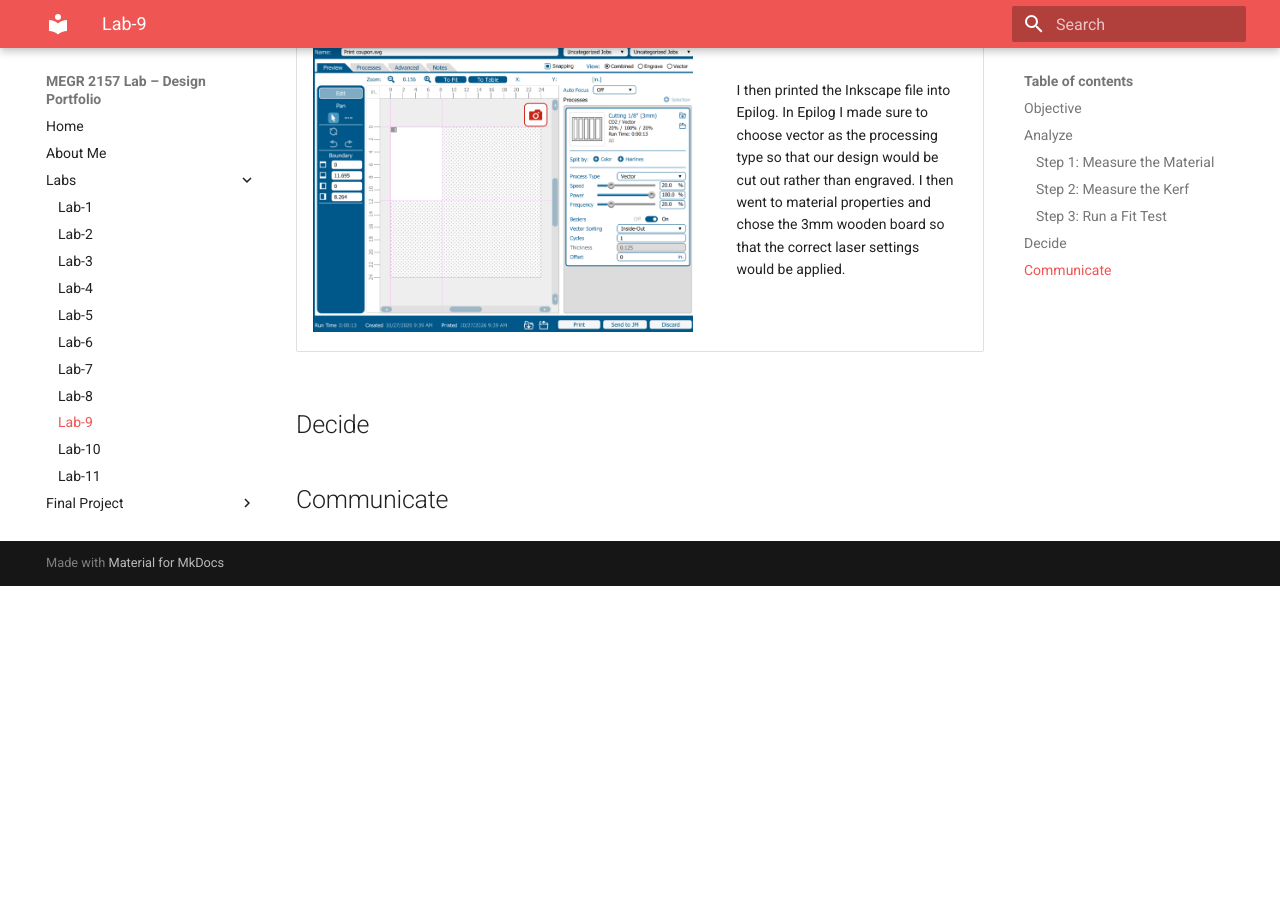
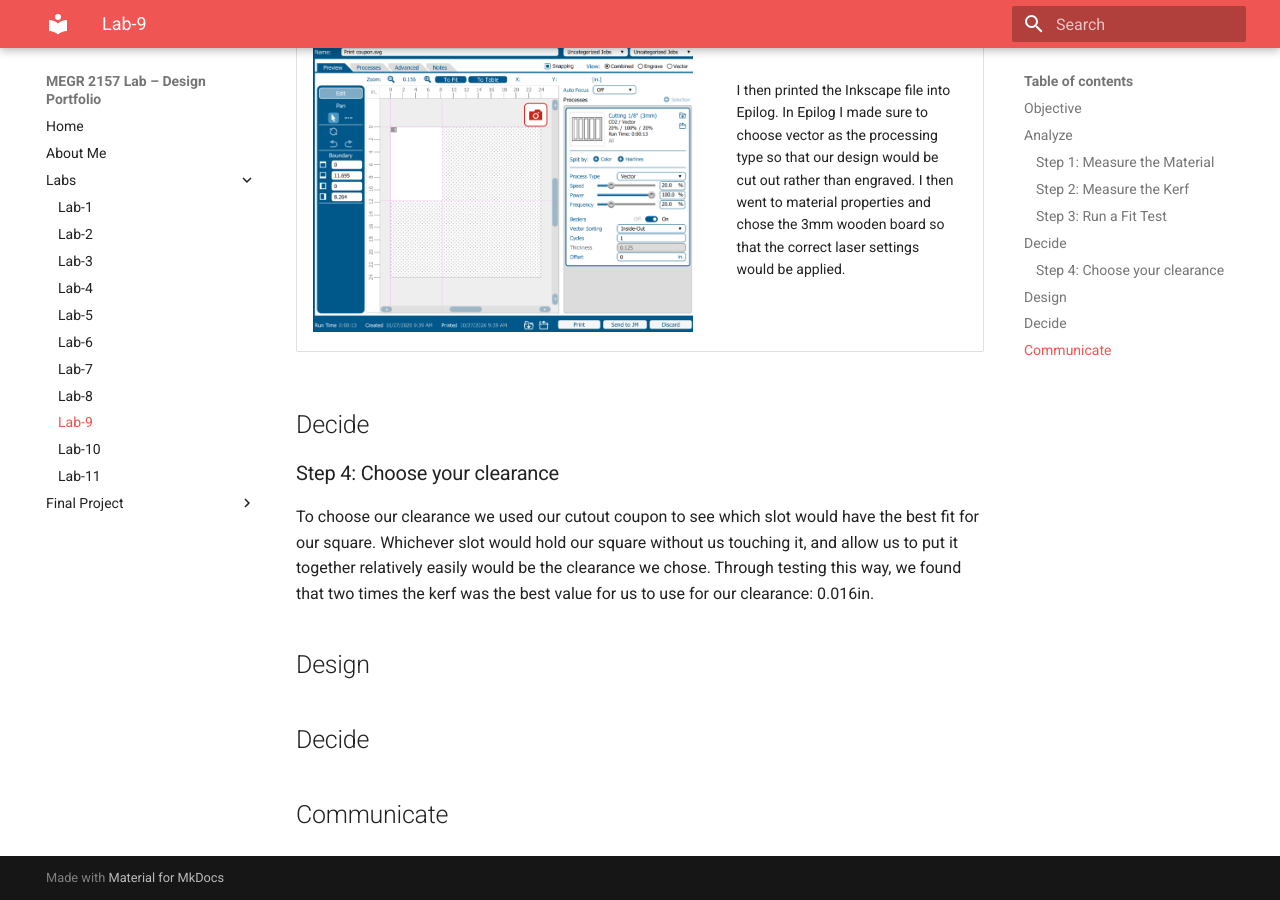
Before and after one commit to AndyChwalik/andy-chwalik-portfolio, an MkDocs documentation site: the page built from docs/Labs/L09/index.md, in a window 1280 px wide and 900 px high, scrolled down 3482 px. Built offline with MkDocs 1.6.1 and Material for MkDocs 9.7.7, drawn with Linux system fonts in a browser that asks for light colours; before the commit the page ends 4068 px from its top, so only the background shows below that.

Commit message:
Update index.md

```diff
--- a/docs/Labs/L09/index.md
+++ b/docs/Labs/L09/index.md
@@ -115,7 +115,13 @@ The coupon will have five different measurements. The middle slot will be what o
   </tr>
 </table>
 
+## Decide
 
+### Step 4: Choose your clearance
+
+To choose our clearance we used our cutout coupon to see which slot would have the best fit for our square. Whichever slot would hold our square without us touching it, and allow us to put it together relatively easily would be the clearance we chose. Through testing this way, we found that two times the kerf was the best value for us to use for our clearance: 0.016in.
+
+## Design
 
 ## Decide
 
```
